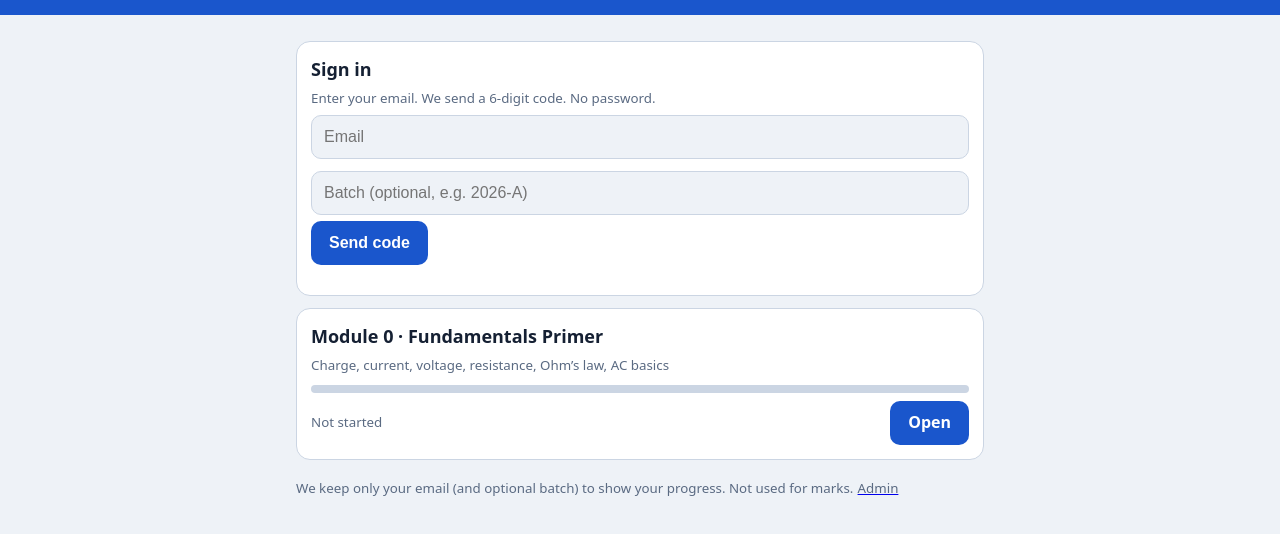
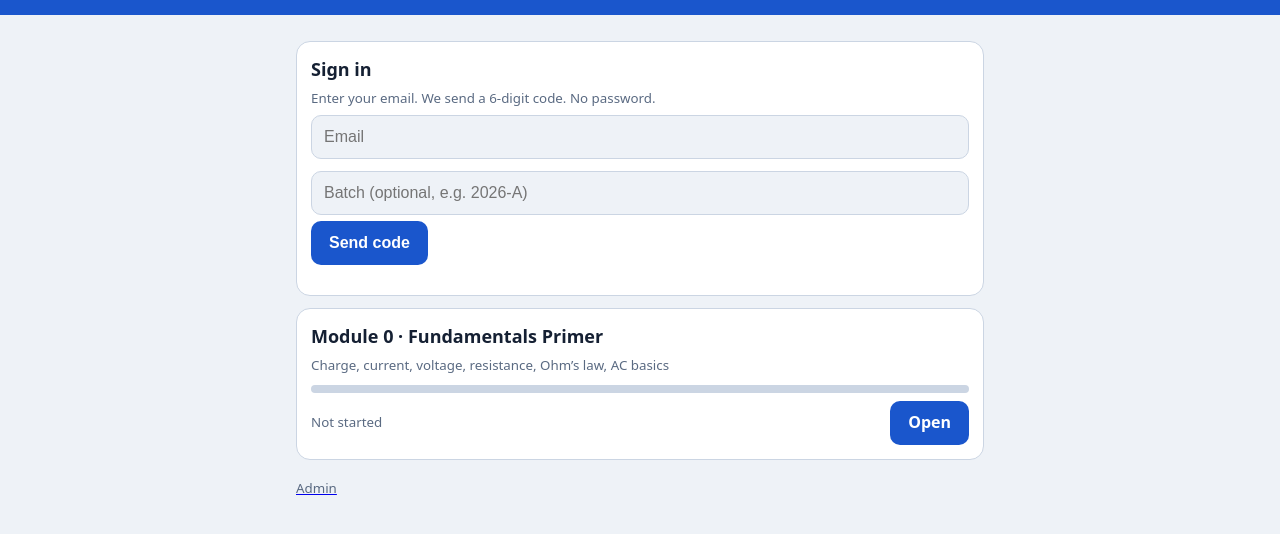
Before and after one commit to prasadum/electrician, a plain HTML site: page index.html in a window 1280 px wide. Shown: the part 80-614 px from the top of the page. Drawn offline with Linux system fonts and the light colour scheme.

Commit message:
Remove privacy remark from home page
Co-Authored-By: Claude Sonnet 5.5 <noreply@anthropic.com>
Claude-Session: https://claude.ai/code/session_017ip7bSHC3TEZi1EDPTbUjU

```diff
--- a/index.html
+++ b/index.html
@@ -7,7 +7,7 @@ input{width:100%;min-height:44px;font-size:16px;padding:0 12px;margin:6px 0;bord
 .bar{height:8px;background:var(--bd);border-radius:6px;overflow:hidden;margin:8px 0}.bar i{display:block;height:100%;background:var(--ok)}small{color:var(--m)}h2{margin:0 0 4px;font-size:18px}.row{display:flex;gap:8px;flex-wrap:wrap;align-items:center}</style></head><body>
 <header><h1>NSTI Calicut</h1><p>Electrician learning modules</p></header><main>
 <div class="card" id="who"></div><div id="list"></div>
-<p><small>We keep only your email (and optional batch) to show your progress. Not used for marks.</small> <a href="admin.html"><small>Admin</small></a></p></main>
+<p><a href="admin.html"><small>Admin</small></a></p></main>
 <script src="config.js"></script><script>
 const C=window.NSTI,$=s=>document.querySelector(s);let prof=null;
 try{prof=JSON.parse(localStorage.getItem('nsti_profile')||'null')}catch(e){}
```
